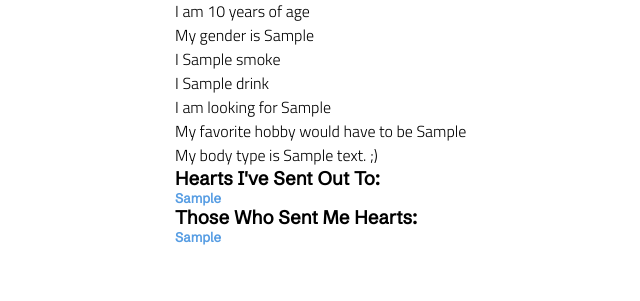
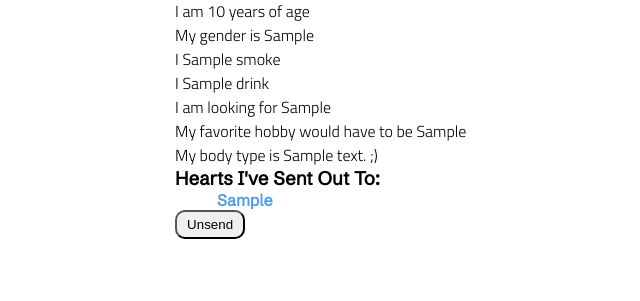
Before and after one commit to BrinkOfSecondBailout/ProjectsAlgo, a Flask app: page /users/1 in a window 1280 px wide. Shown: the part 147-448 px from the top of the page, without its empty margins (45-685 px from the left). Run offline with Flask 3, Linux system fonts and the light colour scheme; the visitor is signed in with stand-in values (Sample User, id 1); tables that the repository leaves empty or names only in its code hold one stand-in row (values such as "Sample post").

Commit message:
added unsend heart feature

```diff
--- a/LoveBirdsApp/flask_app/controllers/users.py
+++ b/LoveBirdsApp/flask_app/controllers/users.py
@@ -161,6 +161,18 @@ def send_a_heart(id):
     return redirect('/dashboard')
 
 
+@app.route('/unsend/<int:id>')
+def unsend_a_heart(id):
+    if not session:
+        return redirect('/logout')
+    data = {
+        'user_id': session['user_id'],
+        'id': id
+    }
+    user.User.unsend_heart(data)
+
+    return redirect('/users/' + str(session['user_id']))
+
 
 @app.route('/logout')
 def logout():
--- a/LoveBirdsApp/flask_app/models/user.py
+++ b/LoveBirdsApp/flask_app/models/user.py
@@ -125,6 +125,10 @@ class User:
         query = 'INSERT INTO matches(user_id, match_id) VALUES (%(user_id)s, %(match_id)s);'
         return connectToMySQL('lovebirds_schema').query_db(query, data)
 
+    @classmethod
+    def unsend_heart(cls, data):
+        query = 'DELETE FROM matches WHERE user_id = %(user_id)s AND match_id = %(id)s;'
+        return connectToMySQL('lovebirds_schema').query_db(query, data)
 
     @classmethod
     def get_me_with_all_my_hearts(cls, data):
--- a/LoveBirdsApp/flask_app/static/style.css
+++ b/LoveBirdsApp/flask_app/static/style.css
@@ -6,7 +6,7 @@
 
 .back-video {
     position: absolute;
-    opacity: 0.7;
+    opacity: 0.8;
     right: 0;
     bottom: 0;
     z-index: -1;
@@ -144,3 +144,8 @@ a {
     width: 100px;
     padding: 5px;
 }
+
+.hearts-list {
+    display: flex;
+    padding: 5px;
+}
--- a/LoveBirdsApp/flask_app/templates/display_profile.html
+++ b/LoveBirdsApp/flask_app/templates/display_profile.html
@@ -74,16 +74,19 @@
             <h3>Hearts I've Sent Out To:</h3>
             {% for receiver in user_with_hearts.hearts_sent %}
                 {% if receiver.id %}
-                    <a href="/users/{{receiver.id}}"><h5>{{receiver.first_name}}</h5></a>
+                <div class="hearts_list">
+                    <h4><a href="/users/{{receiver.id}}">{{receiver.first_name}}</a></h4>
+                    <a href="/unsend/{{receiver.id}}"><button class="delete-button">Unsend</button></a>
+                </div>
                 {% endif %}
             {% endfor %}
 
-            <h3>Those Who Sent Me Hearts:</h3>
+            <!-- <h3>Those Who Sent Me Hearts:</h3>
             {% for sender in user_with_hearts.hearts_received %}
                 {% if sender.id %}
                     <a href="/users/{{sender.id}}"><h5>{{sender.first_name}}</h5></a>
                 {% endif %}
-            {% endfor %}
+            {% endfor %} -->
         {% endif %}
     </div>
 
--- a/LoveBirdsApp/flask_app/templates/index.html
+++ b/LoveBirdsApp/flask_app/templates/index.html
@@ -17,7 +17,7 @@
 <body>
     <div>
     <video autoplay loop muted plays-inline class="back-video">
-        <source src="../static/files/pexels-fikret-ceylan-2813368-1920x1080-50fps.mp4" type="video/mp4">
+        <source src="../static/files/couple.mp4" type="video/mp4">
     </video>
 
     <p class="welcome-font">Are you ready to find love?</p>
--- a/LoveBirdsApp/flask_app/templates/matched_up.html
+++ b/LoveBirdsApp/flask_app/templates/matched_up.html
@@ -4,11 +4,13 @@
     <meta charset="UTF-8">
     <meta http-equiv="X-UA-Compatible" content="IE=edge">
     <meta name="viewport" content="width=device-width, initial-scale=1.0">
+    <link rel="stylesheet" type="text/css" href="{{ url_for('static', filename='style.css') }}">
     <title>You matched!</title>
 </head>
 <body>
     <h1>Congratulations! You found a match!</h1>
     <h3>Don't let us keep you! Send {{match.first_name}} the first message! :)</h3>
-    <a href="/message/{{match.id}}"><button>Message {{match.first_name}}</button></a>
+    <a href="/message/{{match.id}}"><button class="regular-button">Message {{match.first_name}}</button></a>
+    <a href="/users/{{session.user_id}}">Not now. :(</a>
 </body>
 </html>
```
Also changed, not shown: 1 other file.
